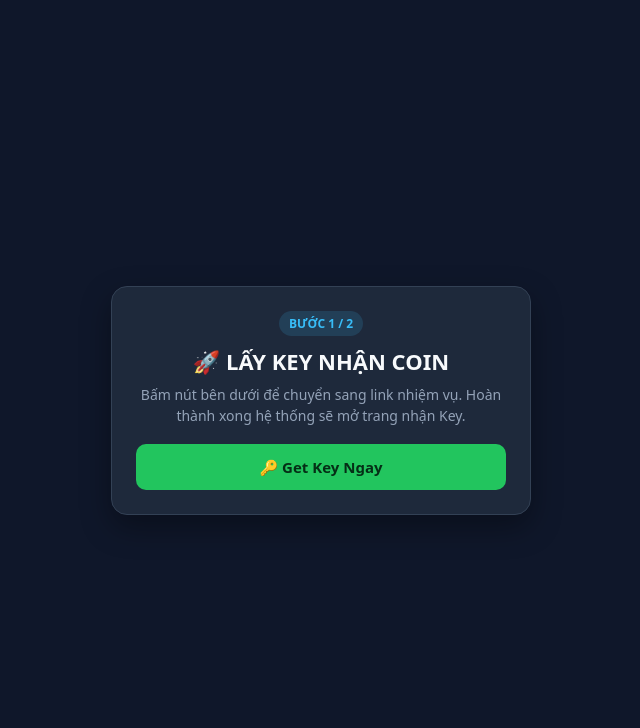
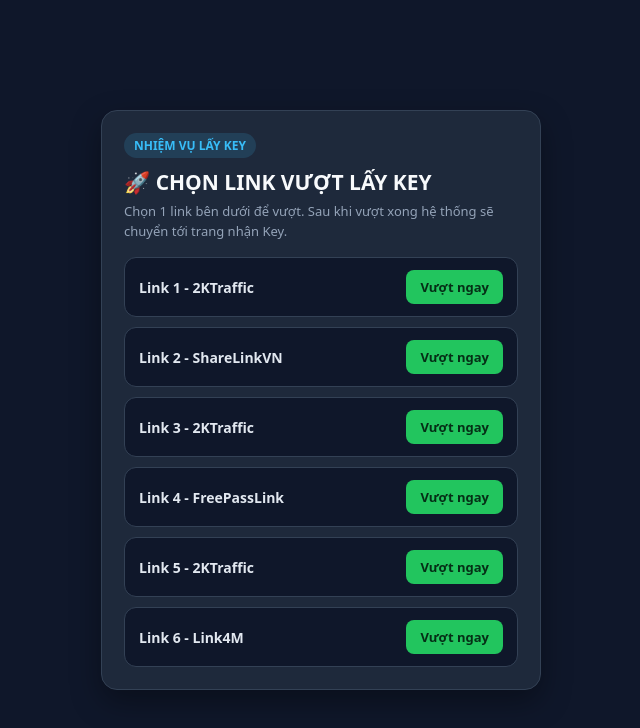
Before and after one commit to tlz03012005-max/get-key, a plain HTML site: page index.html in a window 1280 px wide. Shown: the whole page, without its empty margins (319-959 px from the left). Drawn offline with Linux system fonts and the light colour scheme.

Commit message:
Update index.html

```diff
--- a/index.html
+++ b/index.html
@@ -11,50 +11,74 @@
       background: #0f172a; color: #f8fafc; padding: 16px;
     }
     .card {
-      width: 100%; max-width: 420px; background: #1e293b; border: 1px solid #334155;
-      border-radius: 16px; padding: 24px; text-align: center; box-shadow: 0 12px 30px rgba(0,0,0,0.35);
+      width: 100%; max-width: 440px; background: #1e293b; border: 1px solid #334155;
+      border-radius: 16px; padding: 22px; box-shadow: 0 12px 30px rgba(0,0,0,0.35);
     }
     .badge {
       display: inline-block; background: rgba(56, 189, 248, 0.15); color: #38bdf8;
       padding: 4px 10px; border-radius: 999px; font-size: 12px; font-weight: 700; margin-bottom: 10px;
     }
-    h1 { margin: 0 0 8px; font-size: 22px; }
-    p { margin: 0 0 18px; color: #94a3b8; font-size: 14px; line-height: 1.5; }
-    .btn {
-      width: 100%; padding: 13px 16px; border: none; border-radius: 10px;
-      background: #22c55e; color: #052e16; font-weight: 700; font-size: 15px; cursor: pointer;
+    h1 { margin: 0 0 6px; font-size: 21px; }
+    p { margin: 0 0 16px; color: #94a3b8; font-size: 13px; line-height: 1.5; }
+    .task-list { display: flex; flex-direction: column; gap: 10px; }
+    .task-item {
+      display: flex; align-items: center; justify-content: space-between; gap: 10px;
+      background: #0f172a; border: 1px solid #334155; border-radius: 12px; padding: 12px 14px;
     }
-    .btn:hover { background: #16a34a; }
+    .task-name { font-size: 14px; font-weight: 600; color: #e2e8f0; }
+    .task-btn {
+      padding: 8px 14px; border: none; border-radius: 8px;
+      background: #22c55e; color: #052e16; font-weight: 700; font-size: 13px; cursor: pointer;
+      white-space: nowrap;
+    }
+    .task-btn:hover { background: #16a34a; }
   </style>
 </head>
 <body>
   <div class="card">
-    <div class="badge">BƯỚC 1 / 2</div>
-    <h1>🚀 LẤY KEY NHẬN COIN</h1>
-    <p>Bấm nút bên dưới để chuyển sang link nhiệm vụ. Hoàn thành xong hệ thống sẽ mở trang nhận Key.</p>
-    <button class="btn" onclick="startGetKey()">🔑 Get Key Ngay</button>
+    <div class="badge">NHIỆM VỤ LẤY KEY</div>
+    <h1>🚀 CHỌN LINK VƯỢT LẤY KEY</h1>
+    <p>Chọn 1 link bên dưới để vượt. Sau khi vượt xong hệ thống sẽ chuyển tới trang nhận Key.</p>
+
+    <div id="taskList" class="task-list"></div>
   </div>
 
   <script>
-    // Link đích của các link rút gọn bên dưới đặt là:
-    // https://tlz03012005-max.github.io/get-key/getkey.html?url=https://tlz03012005-max.github.io/get-key/
-    const SHORT_LINKS = [
-      "https://2ktraffic.com/vuot-link/5zgqntt",
-      "https://sharelinkvn.com/s/kxgbhx8p",
-      "https://2ktraffic.com/vuot-link/r5bghim",
-      "https://freepasslink.com/s/fgv6anfv",
-      "https://2ktraffic.com/vuot-link/ju9e5q7",
-      "https://link4m.net/iH2h5oMm"
+    // Link đích của các link rút gọn bên dưới cài là:
+    // https://tlz03012005-max.github.io/get-key/getkey.html?done=1
+    const TASKS = [
+      { id: 1, name: "Link 1 - 2KTraffic", url: "https://2ktraffic.com/vuot-link/5zgqntt" },
+      { id: 2, name: "Link 2 - ShareLinkVN", url: "https://sharelinkvn.com/s/kxgbhx8p" },
+      { id: 3, name: "Link 3 - 2KTraffic", url: "https://2ktraffic.com/vuot-link/r5bghim" },
+      { id: 4, name: "Link 4 - FreePassLink", url: "https://freepasslink.com/s/fgv6anfv" },
+      { id: 5, name: "Link 5 - 2KTraffic", url: "https://2ktraffic.com/vuot-link/ju9e5q7" },
+      { id: 6, name: "Link 6 - Link4M", url: "https://link4m.net/iH2h5oMm" }
     ];
 
-    function startGetKey() {
-      const idx = Number(localStorage.getItem("tlz_step_idx") || "0") % SHORT_LINKS.length;
-      const nextShortLink = SHORT_LINKS[idx];
-      localStorage.setItem("tlz_step_idx", String(idx + 1));
+    const listEl = document.getElementById("taskList");
 
-      localStorage.setItem("tlz_gate_unlocked", "1");
-      window.location.href = nextShortLink;
-    }
+    TASKS.forEach(task => {
+      const row = document.createElement("div");
+      row.className = "task-item";
+
+      const name = document.createElement("div");
+      name.className = "task-name";
+      name.textContent = task.name;
+
+      const btn = document.createElement("button");
+      btn.className = "task-btn";
+      btn.textContent = "Vượt ngay";
+      btn.onclick = () => {
+        // Mở lượt key mới cho lần vượt này
+        localStorage.removeItem("tlz_key_consumed");
+        localStorage.setItem("tlz_current_task", String(task.id));
+        window.location.href = task.url;
+      };
+
+      row.appendChild(name);
+      row.appendChild(btn);
+      listEl.appendChild(row);
+    });
   </script>
 </body>
 </html>
```
